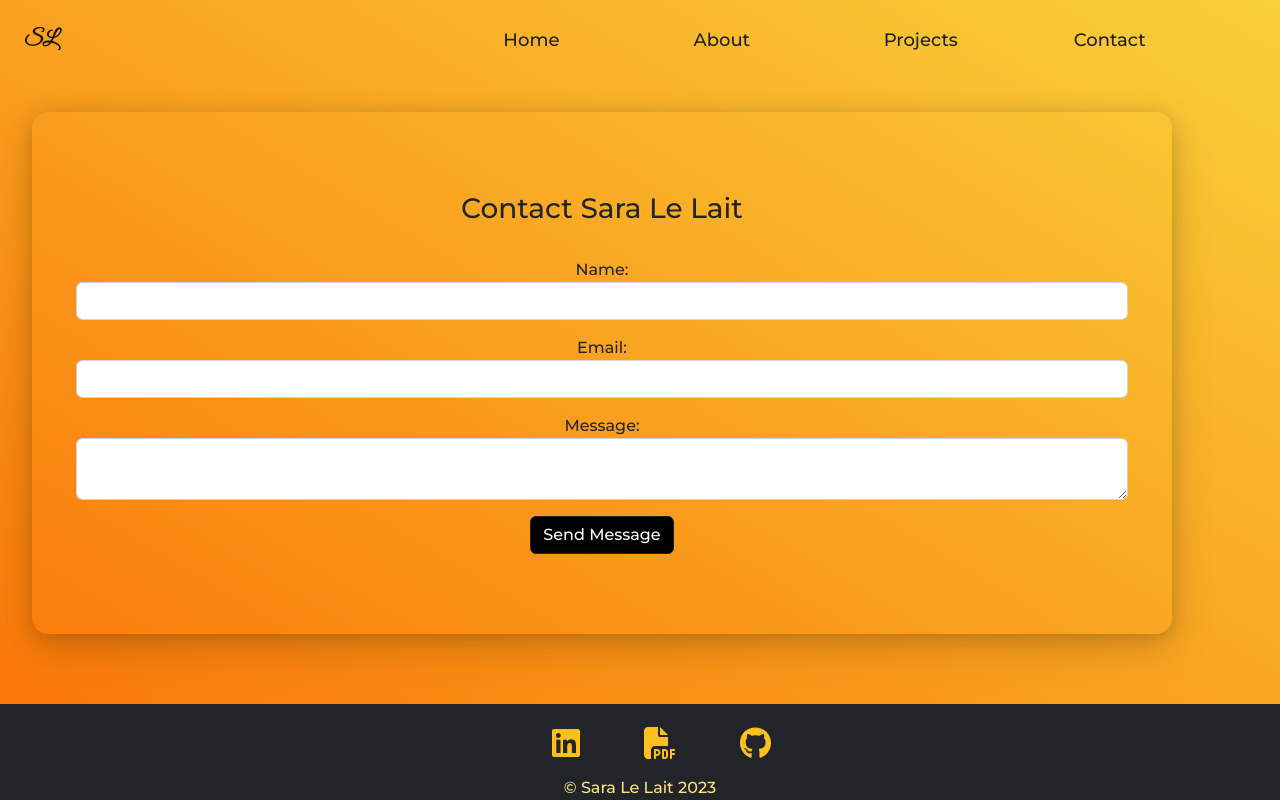
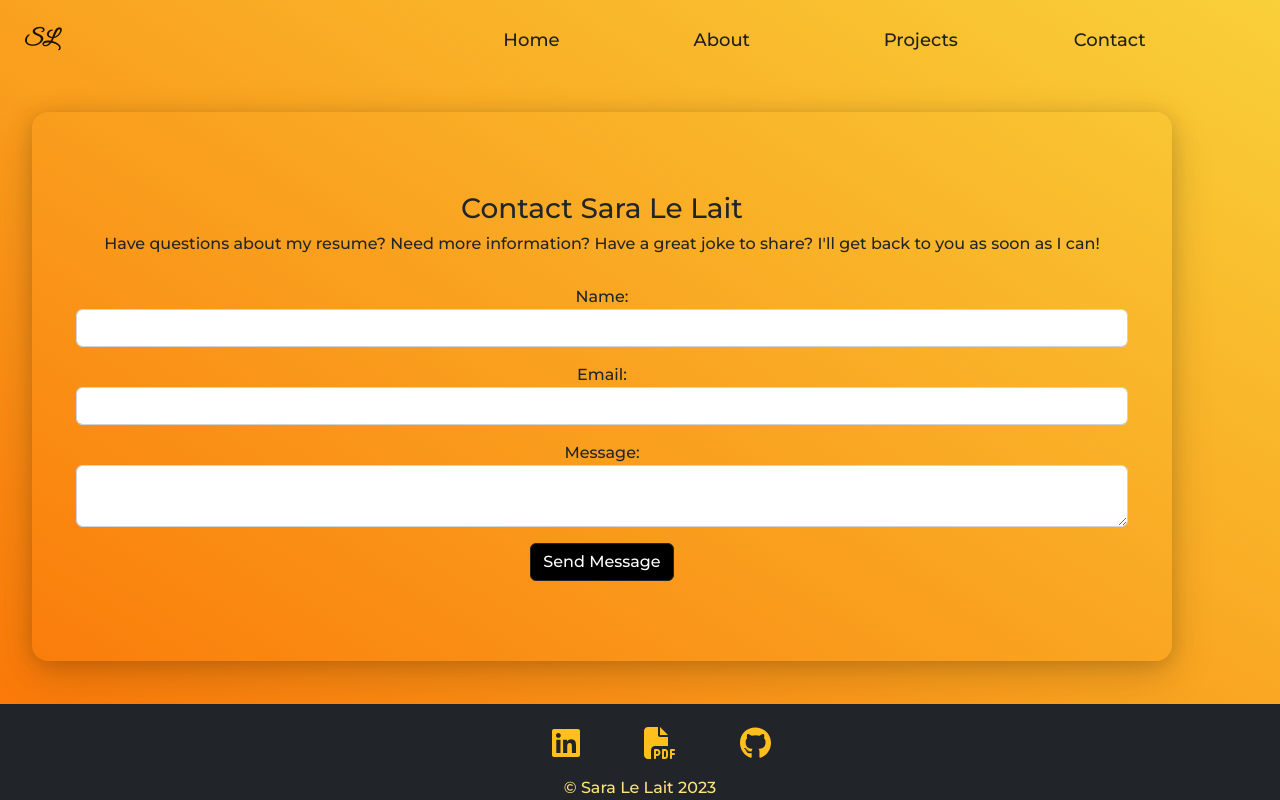
Before and after one commit to sjlelait/portfolio, a React (Create React App) app: page /contact in a window 1280 px wide. Built offline with nearby package versions, Linux system fonts and the light colour scheme; the HTML template or start-up script is replaced by a standard one.

Commit message:
wip: edits form text

```diff
--- a/src/components/Form.js
+++ b/src/components/Form.js
@@ -41,6 +41,11 @@ function Form(props) {
     return (
         <Container className='my-5'>
             <h3>Contact Sara Le Lait</h3>
+            <h6>
+                Have questions about my resume? Need more information?
+                Have a great joke to share?
+                I'll get back to you as soon as I can!
+            </h6>
             < br/>
             <form name="contact" data-netlify="true" method="POST" onSubmit={handleSubmit}>
                 <input type="hidden" name="form-name" value="contact" />
```
